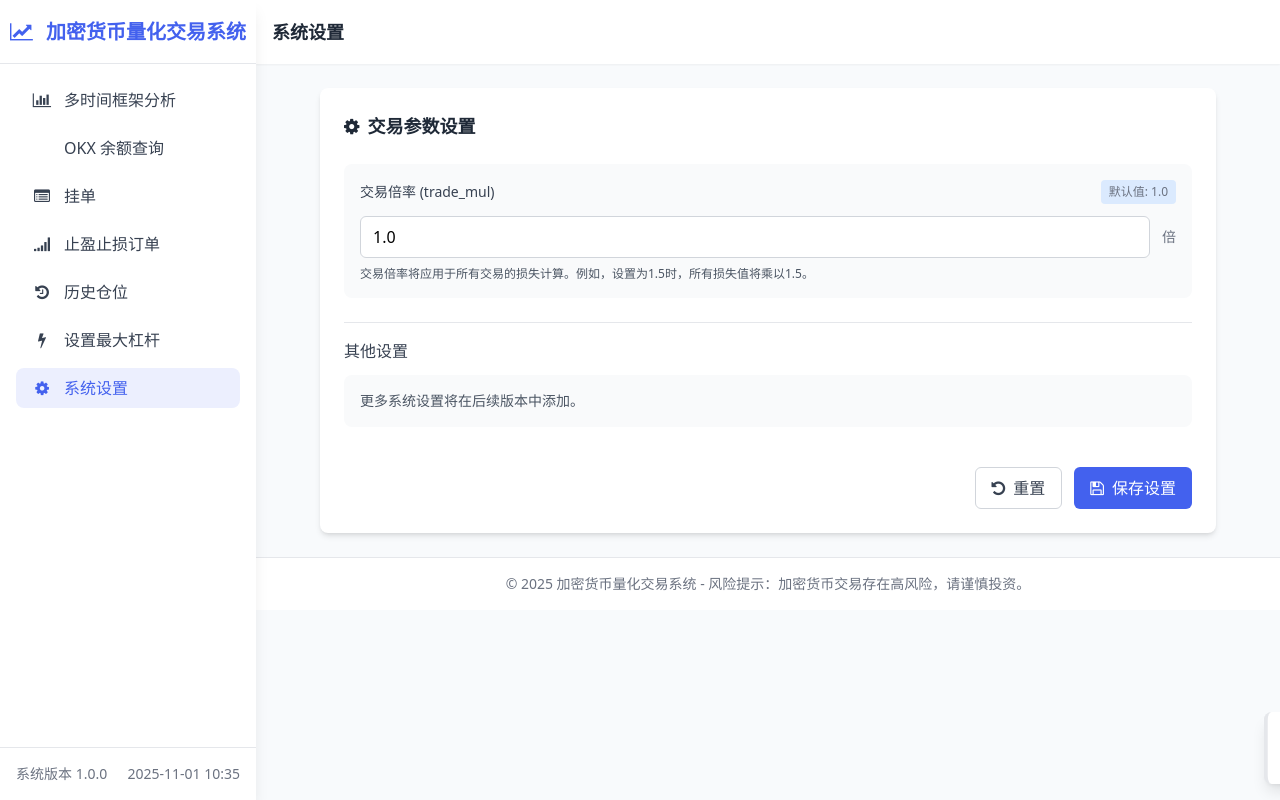
After one commit to y1281010069/Cryptocurrency-Quantitative-Trading-System, a Flask app: page /settings in a window 1280 px wide. The commit adds this page. Run offline with Flask 3, Linux system fonts and the light colour scheme; some libraries are stand-ins or nearby versions.

Commit message:
feat(settings): 添加系统设置功能，支持交易倍率配置
- 新增settings路由、控制器和模板页面
- 实现Redis存储和获取交易倍率功能
- 在策略中应用交易倍率调整损失值
- 添加前端表单和通知组件

```diff
--- a/report_viewer_python/app.py
+++ b/report_viewer_python/app.py
@@ -76,12 +76,14 @@ from routes.report_routes import report_bp
 from routes.okx_routes import okx_bp
 from routes.config_routes import config_bp
 from routes.leverage_routes import leverage_bp
+from routes.settings_routes import settings_bp, settings_control as routes_settings_control
 
 # 导入控制器
 from control.report_control import ReportControl
 from control.okx_control import OKXControl
 from control.config_control import ConfigControl
 from control.auth_control import AuthControl
+from control.settings_control import SettingsControl
 
 # 初始化OKX交易所连接
 okx_exchange = None
@@ -221,6 +223,7 @@ global_report_control = ReportControl()
 global_okx_control = OKXControl()
 global_config_control = ConfigControl()
 global_auth_control = AuthControl()
+global_settings_control = SettingsControl()
 
 # 将API实例注入到控制器中
 global_okx_control.set_api_clients(okx_public_api=okx_public_api, okx_account_api=okx_account_api, okx_official_api=okx_official_api, okx_exchange=okx_exchange)
@@ -934,6 +937,7 @@ routes.okx_routes.okx_control = global_okx_control
 routes.config_routes.config_control = global_config_control
 routes.leverage_routes.okx_control = global_okx_control
 routes.auth_routes.auth_control = global_auth_control
+routes.settings_routes.settings_control = global_settings_control
 
 # 注册路由蓝图到Flask应用
 app.register_blueprint(auth_bp)
@@ -941,6 +945,8 @@ app.register_blueprint(report_bp)
 app.register_blueprint(okx_bp)
 app.register_blueprint(config_bp)
 app.register_blueprint(leverage_bp)
+app.register_blueprint(settings_bp)
 
 # 启动Flask应用（生产环境应使用专业Web服务器）
-app.run(host='0.0.0.0', debug=False)
+if __name__ == '__main__':
+    app.run(host='0.0.0.0', debug=False)
--- /dev/null
+++ b/report_viewer_python/routes/settings_routes.py
@@ -0,0 +1,65 @@
+from flask import Blueprint, render_template, request, jsonify, session
+import os
+import sys
+from datetime import datetime
+
+# 添加项目根目录到Python路径
+sys.path.append(os.path.dirname(os.path.dirname(os.path.abspath(__file__))))
+
+# 尝试导入配置
+try:
+    from config import REDIS_CONFIG
+except ImportError:
+    # 如果没有REDIS_CONFIG，使用默认配置
+    REDIS_CONFIG = {
+        'ADDR': 'localhost:6379',
+        'PASSWORD': ''
+    }
+
+# 创建settings蓝图
+settings_bp = Blueprint('settings', __name__)
+
+# 全局控制器实例（将在app.py中设置）
+settings_control = None
+
+@settings_bp.route('/settings')
+def settings():
+    """系统设置页面路由"""
+    # 获取当前交易倍率
+    current_trade_mul = settings_control.get_trade_mul()
+    return render_template('settings.html', now=datetime.now(), current_trade_mul=current_trade_mul)
+
+@settings_bp.route('/api/settings/update', methods=['POST'])
+def update_settings():
+    """API接口，更新系统设置"""
+    try:
+        # 获取请求参数
+        data = request.get_json()
+        trade_mul = data.get('trade_mul')
+
+        print(f"DEBUG: 接收到的trade_mul值: {trade_mul}, 类型: {type(trade_mul)}")
+
+        if trade_mul is None:
+            return jsonify({
+                'success': False,
+                'message': '缺少必要参数: trade_mul'
+            })
+
+        # 获取当前用户信息（如果有）
+        operator = session.get('username', 'system')
+
+        # 使用控制器更新设置
+        result = settings_control.update_trade_mul(trade_mul, operator)
+
+        print(f"DEBUG: 控制器返回结果: {result}")
+
+        return jsonify(result)
+
+    except Exception as e:
+        print(f"更新设置时发生错误: {e}")
+        import traceback
+        print(f"错误堆栈:\n{traceback.format_exc()}")
+        return jsonify({
+            'success': False,
+            'message': f'更新设置失败: {str(e)}'
+        })
--- a/report_viewer_python/templates/layout.html
+++ b/report_viewer_python/templates/layout.html
@@ -105,6 +105,12 @@
                             <span>设置最大杠杆</span>
                         </a>
                     </li>
+                    <li>
+                        <a href="/settings" class="flex items-center px-4 py-2 text-gray-700 hover:bg-primary/10 hover:text-primary rounded-lg transition duration-200 {{ 'bg-primary/10 text-primary' if request.path == '/settings' else '' }}">
+                            <i class="fa fa-cog w-5 text-center mr-3"></i>
+                            <span>系统设置</span>
+                        </a>
+                    </li>
                     <!-- 可以在这里添加更多菜单项 -->
                 </ul>
             </nav>
--- /dev/null
+++ b/report_viewer_python/templates/settings.html
@@ -0,0 +1,182 @@
+{% extends "layout.html" %}
+
+{% block title %}系统设置 - 加密货币量化交易系统{% endblock %}
+
+{% block page_title %}系统设置{% endblock %}
+
+{% block content %}
+<div class="max-w-4xl mx-auto">
+    <div class="bg-white rounded-lg shadow-md p-6">
+        <h3 class="text-lg font-semibold text-gray-800 mb-6">
+            <i class="fa fa-cog mr-2"></i>交易参数设置
+        </h3>
+
+        <form id="settingsForm" class="space-y-6">
+            <!-- 交易倍率设置 -->
+            <div class="bg-gray-50 p-4 rounded-lg">
+                <div class="flex items-center justify-between mb-3">
+                    <label for="trade_mul" class="text-sm font-medium text-gray-700">
+                        交易倍率 (trade_mul)
+                    </label>
+                    <span class="text-xs text-gray-500 bg-blue-100 px-2 py-1 rounded">默认值: 1.0</span>
+                </div>
+                <div class="flex items-center space-x-3">
+                    <input type="number"
+                           id="trade_mul"
+                           name="trade_mul"
+                           step="0.1"
+                           min="0.1"
+                           max="10"
+                           class="flex-1 px-3 py-2 border border-gray-300 rounded-md focus:outline-none focus:ring-2 focus:ring-primary focus:border-transparent"
+                           value="{{ current_trade_mul or 1.0 }}">
+                    <span class="text-sm text-gray-500">倍</span>
+                </div>
+                <p class="mt-2 text-xs text-gray-600">
+                    交易倍率将应用于所有交易的损失计算。例如，设置为1.5时，所有损失值将乘以1.5。
+                </p>
+            </div>
+
+            <!-- 其他可能的设置项 -->
+            <div class="border-t pt-4">
+                <h4 class="text-md font-medium text-gray-700 mb-3">其他设置</h4>
+                <div class="bg-gray-50 p-4 rounded-lg">
+                    <p class="text-sm text-gray-600">
+                        更多系统设置将在后续版本中添加。
+                    </p>
+                </div>
+            </div>
+
+            <!-- 提交按钮 -->
+            <div class="flex justify-end space-x-3 pt-4">
+                <button type="button"
+                        id="resetBtn"
+                        class="px-4 py-2 border border-gray-300 rounded-md text-gray-700 bg-white hover:bg-gray-50 focus:outline-none focus:ring-2 focus:ring-offset-2 focus:ring-primary">
+                    <i class="fa fa-undo mr-2"></i>重置
+                </button>
+                <button type="submit"
+                        class="px-4 py-2 bg-primary text-white rounded-md hover:bg-secondary focus:outline-none focus:ring-2 focus:ring-offset-2 focus:ring-primary">
+                    <i class="fa fa-save mr-2"></i>保存设置
+                </button>
+            </div>
+        </form>
+    </div>
+</div>
+
+<!-- 提示消息 -->
+<div id="notification" class="fixed bottom-4 right-4 transform translate-x-full transition-transform duration-300 max-w-sm">
+    <div class="bg-white rounded-lg shadow-lg p-4 border-l-4">
+        <div class="flex items-center">
+            <div class="flex-shrink-0">
+                <i class="fa fa-check-circle text-xl"></i>
+            </div>
+            <div class="ml-3">
+                <p class="text-sm font-medium text-gray-900" id="notificationTitle">成功</p>
+                <p class="text-sm text-gray-500" id="notificationMessage">设置已保存</p>
+            </div>
+            <div class="ml-auto pl-3">
+                <button type="button" class="inline-flex text-gray-400 hover:text-gray-500 focus:outline-none" id="closeNotification">
+                    <i class="fa fa-times"></i>
+                </button>
+            </div>
+        </div>
+    </div>
+</div>
+{% endblock %}
+
+{% block scripts %}
+<script>
+    document.addEventListener('DOMContentLoaded', function() {
+        // 获取DOM元素
+        const settingsForm = document.getElementById('settingsForm');
+        const resetBtn = document.getElementById('resetBtn');
+        const notification = document.getElementById('notification');
+        const notificationTitle = document.getElementById('notificationTitle');
+        const notificationMessage = document.getElementById('notificationMessage');
+        const closeNotification = document.getElementById('closeNotification');
+
+        // 显示通知
+        function showNotification(title, message, type = 'success') {
+            notificationTitle.textContent = title;
+            notificationMessage.textContent = message;
+
+            // 设置通知样式
+            const notificationDiv = notification.querySelector('div');
+            const icon = notification.querySelector('i');
+
+            // 重置类
+            notificationDiv.className = 'bg-white rounded-lg shadow-lg p-4 border-l-4';
+            icon.className = 'fa text-xl';
+
+            if (type === 'success') {
+                notificationDiv.classList.add('border-green-500');
+                icon.classList.add('fa-check-circle', 'text-green-500');
+            } else if (type === 'error') {
+                notificationDiv.classList.add('border-red-500');
+                icon.classList.add('fa-exclamation-circle', 'text-red-500');
+            } else if (type === 'warning') {
+                notificationDiv.classList.add('border-yellow-500');
+                icon.classList.add('fa-exclamation-triangle', 'text-yellow-500');
+            }
+
+            // 显示通知
+            notification.classList.remove('translate-x-full');
+
+            // 5秒后自动隐藏
+            setTimeout(() => {
+                notification.classList.add('translate-x-full');
+            }, 5000);
+        }
+
+        // 关闭通知
+        closeNotification.addEventListener('click', function() {
+            notification.classList.add('translate-x-full');
+        });
+
+
+
+        // 提交表单
+        settingsForm.addEventListener('submit', function(e) {
+            e.preventDefault();
+
+            const tradeMul = document.getElementById('trade_mul').value;
+
+            // 验证输入
+            if (isNaN(tradeMul) || parseFloat(tradeMul) < 0.1 || parseFloat(tradeMul) > 10) {
+                showNotification('错误', '交易倍率必须在0.1到10之间', 'error');
+                return;
+            }
+
+            // 发送请求
+            fetch('/api/settings/update', {
+                method: 'POST',
+                headers: {
+                    'Content-Type': 'application/json',
+                },
+                body: JSON.stringify({
+                    trade_mul: parseFloat(tradeMul)
+                })
+            })
+            .then(response => response.json())
+            .then(data => {
+                if (data.success) {
+                    showNotification('成功', '设置已保存', 'success');
+                } else {
+                    showNotification('错误', data.message || '保存设置失败', 'error');
+                }
+            })
+            .catch(error => {
+                console.error('保存设置失败:', error);
+                showNotification('错误', '保存设置失败，请稍后再试', 'error');
+            });
+        });
+
+        // 重置按钮
+        resetBtn.addEventListener('click', function() {
+            document.getElementById('trade_mul').value = '1.0';
+            showNotification('提示', '已重置为默认值', 'warning');
+        });
+
+
+    });
+</script>
+{% endblock %}
```
Also changed, not shown: report_viewer_python/control/settings_control.py (added, +129 -0 lines), strategies/test3.py (+17 -0 lines).
